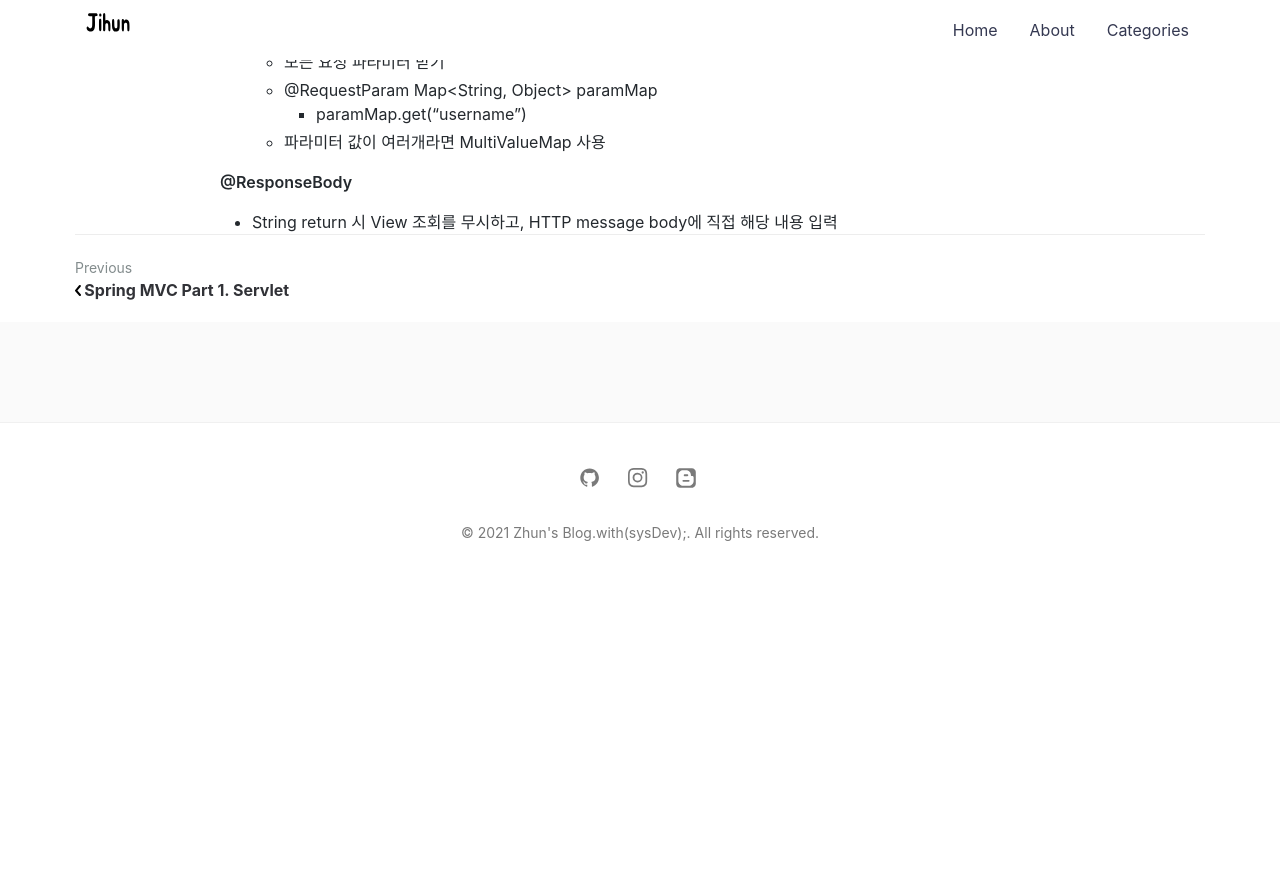
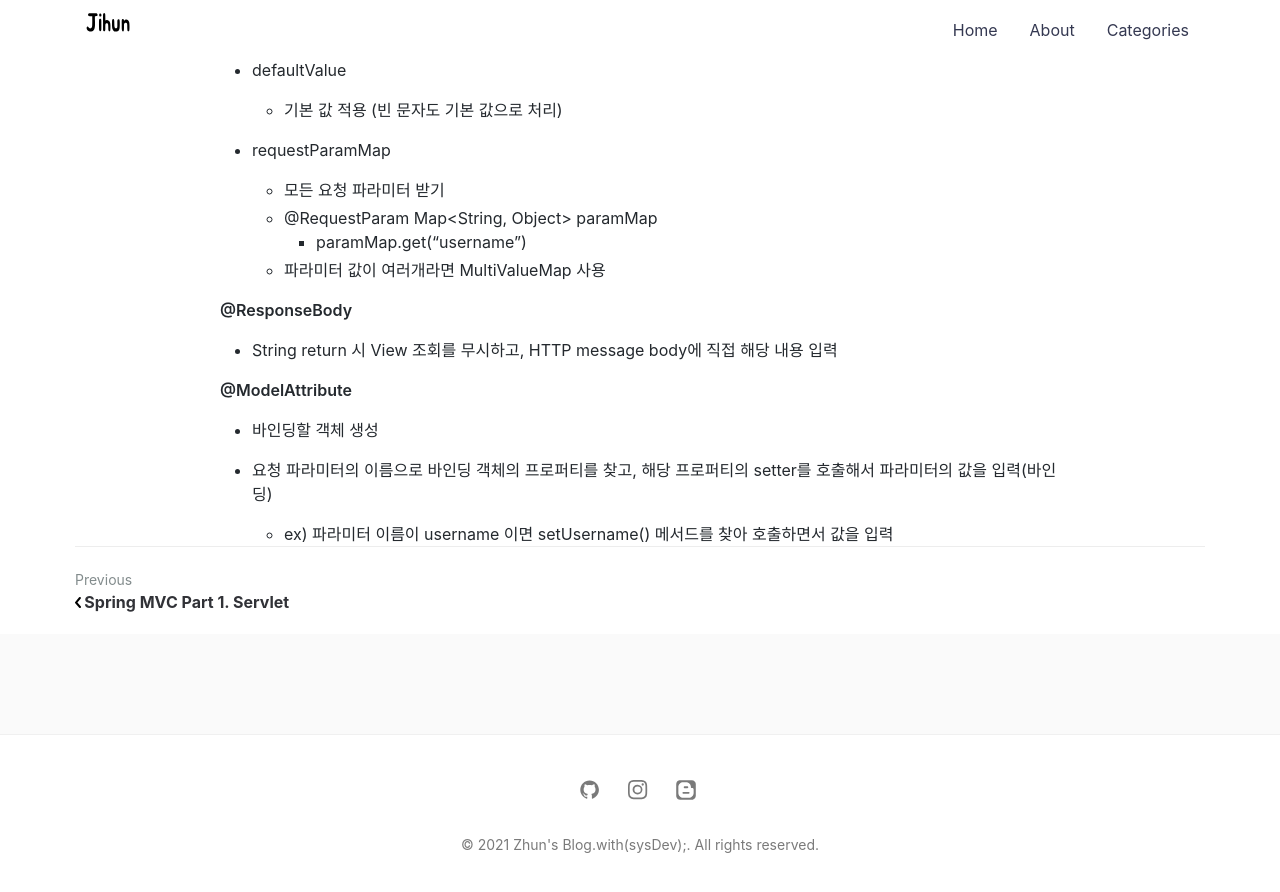
Before and after one commit to jihunparkme/jihunparkme.github.io, a Jekyll site: the page built from _posts/2021-08-16-Spring-MVC-Part1-MVC.md, in a window 1280 px wide and 900 px high, scrolled down 7745 px. Shown: the top 892 px of the window. Built offline with Jekyll 4.4.1, drawn with Linux system fonts in a browser that asks for light colours; comment, search, counter and statistics services are not loaded; before the commit the page ends 8333 px from its top, so only the background shows below that.

Commit message:
[스프링 MVC - 기본 기능] HTTP 요청 파라미터 - @ModelAttribute

````diff
--- a/_posts/2021-08-16-Spring-MVC-Part1-MVC.md
+++ b/_posts/2021-08-16-Spring-MVC-Part1-MVC.md
@@ -324,14 +324,22 @@ view.render() 가 호출되고 InternalResourceView 는 forward() 를 사용해
 ```
 
 - 파라미터 이름으로 바인딩
+
   - request.getParameter("name") 와 동일한 효과
+
 - 생략
+
   - HTTP 파라미터 이름이 변수 이름과 같으면 value name 생략 가능
   - String, int 등 단순 타입이면 @RequestParam 생략 가능
+
 - required
+
   - 파라미터 필수 여부 (default = true )
+
 - defaultValue
+
   - 기본 값 적용 (빈 문자도 기본 값으로 처리)
+
 - requestParamMap
   - 모든 요청 파라미터 받기
   - @RequestParam Map<String, Object> paramMap
@@ -341,3 +349,11 @@ view.render() 가 호출되고 InternalResourceView 는 forward() 를 사용해
 **@ResponseBody**
 
 - String return 시 View 조회를 무시하고, HTTP message body에 직접 해당 내용 입력
+
+**@ModelAttribute**
+
+- 바인딩할 객체 생성
+
+- 요청 파라미터의 이름으로 바인딩 객체의 프로퍼티를 찾고, 해당 프로퍼티의 setter를 호출해서 파라미터의 값을 입력(바인딩)
+
+  - ex) 파라미터 이름이 username 이면 setUsername() 메서드를 찾아 호출하면서 값을 입력
````
